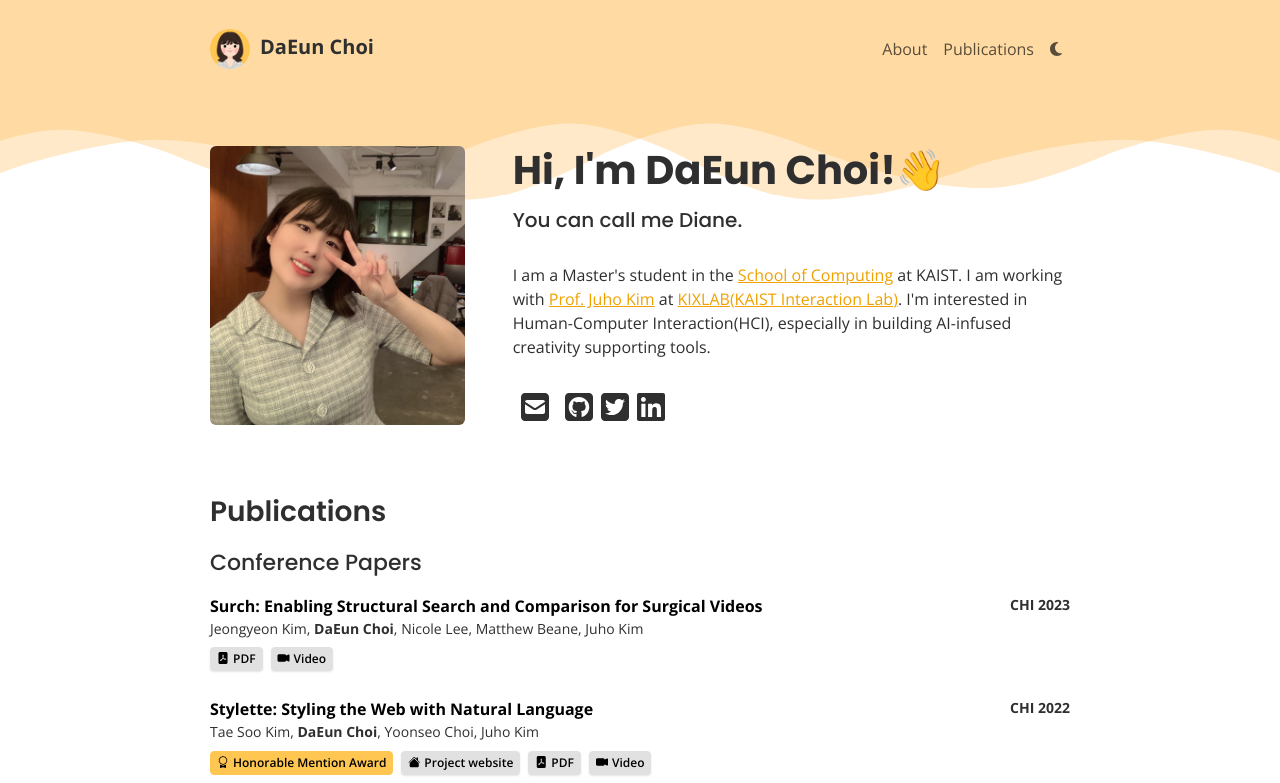
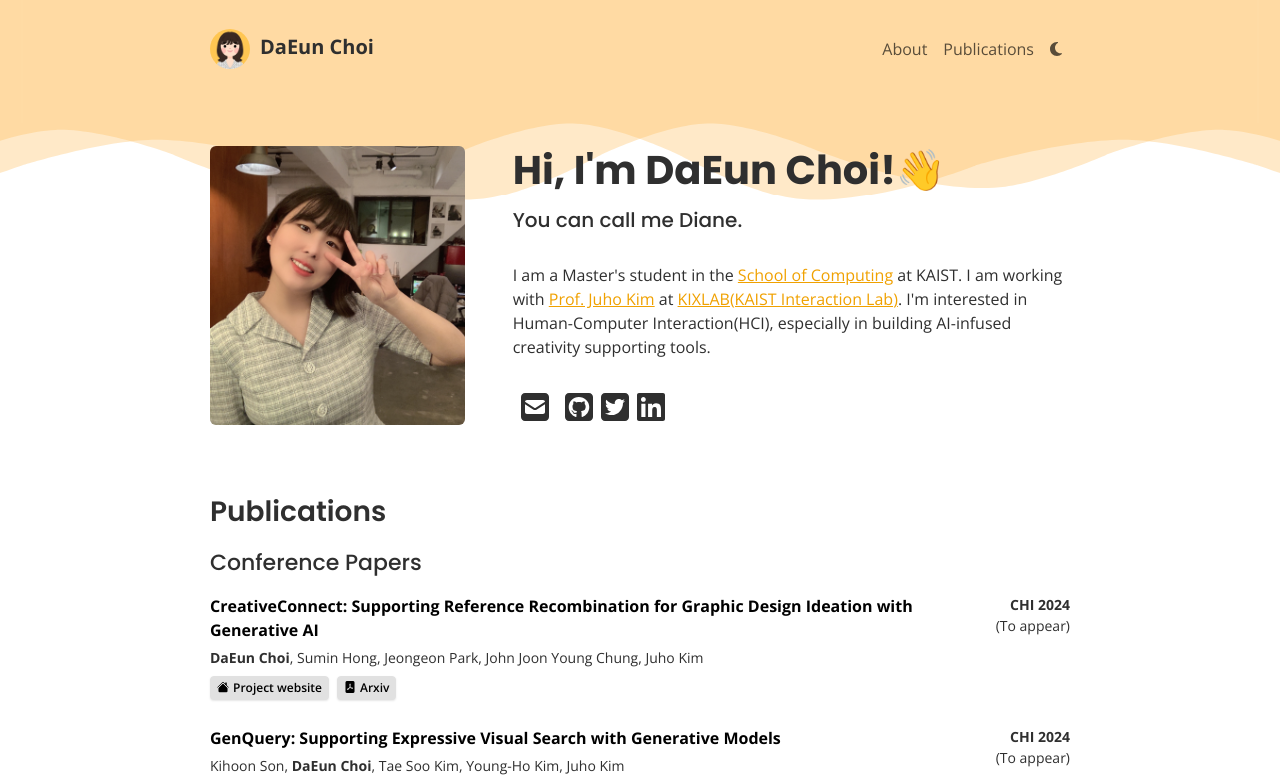
Before and after one commit to CheddarChoi/cheddarchoi.github.io, a React (Create React App) app: page / in a window 1280 px wide. Shown: the top 783 px of the page. Built offline with nearby package versions, Linux system fonts and the light colour scheme; some icons are missing.

Commit message:
Update publication list

```diff
--- a/src/components/publicationEntry.css
+++ b/src/components/publicationEntry.css
@@ -2,18 +2,18 @@ div.pub-entry {
   padding: 0.7rem 0;
 }
 
-.light a.pub-title {
-  /* margin-bottom: 5px; */
+.pub-title {
+  margin-bottom: 5px;
+}
+.pub-title a {
   font-size: 16px;
   font-weight: 700;
   text-decoration: none;
+}
+.light .pub-title a {
   color: black;
 }
-.dark a.pub-title {
-  /* margin-bottom: 5px; */
-  font-size: 15px;
-  font-weight: 700;
-  text-decoration: none;
+.dark .pub-title a {
   color: white;
 }
 
@@ -23,7 +23,10 @@ div.pub-entry {
 }
 .pub-title a:hover,
 .pub-name a:hover {
-  text-decoration: underline;
+  text-decoration: wavy underline #ffc651;
+}
+a.pub-title:hover {
+  text-decoration: wavy underline #ffc651;
 }
 
 div.pub-name,
@@ -31,6 +34,18 @@ div.pub-detail {
   font-size: 14px;
   font-weight: 400;
 }
+
+div.pub-venue {
+  width: 120px;
+  text-align: right;
+}
+@media screen and (max-width: 991px) {
+  div.pub-venue {
+    width: 100%;
+    text-align: left;
+  }
+}
+
 span.my-name {
   font-weight: 700;
 }
--- a/src/components/publicationEntry.js
+++ b/src/components/publicationEntry.js
@@ -26,14 +26,8 @@ function PublicationEntry({ publication }) {
     <div className="pub-entry">
       <div className="d-lg-flex justify-content-between">
         <div>
-          <a className="pub-title" href={publication.url}>
-            {publication.title}
-          </a>
-        </div>
-        <div className="pub-detail">
-          <b>{publication.conference}</b>
-          {publication.toappear ? " (To Appear)" : ""}
-        </div>
+          <div className="pub-title">
+            <a href={publication.url}>{publication.title}</a>
           </div>
           <div className="pub-name pb-1">
             {publication.authors.map((author, i) => (
@@ -50,7 +44,15 @@ function PublicationEntry({ publication }) {
               </>
             ))}
           </div>
-      <div className="pub-detail my-1">
+        </div>
+        <div className="pub-detail pub-venue">
+          <b>{publication.conference}</b>
+          <br className="d-none d-lg-block" />
+          {publication.toappear ? " (To appear)" : ""}
+        </div>
+      </div>
+
+      <div className="pub-detail my-1 mt-1">
         {publication.workshop && <div className="mb-2">{publication.workshop}</div>}
         {publication.award?.split(",").map((award) => (
           <PublicationButton href={null} icon="bi bi-award" text={award} award={true} />
@@ -61,6 +63,9 @@ function PublicationEntry({ publication }) {
             icon="bi bi-house-fill"
             text="Project website"
           />
+        )}
+        {publication.arxiv && (
+          <PublicationButton href={publication.arxiv} icon="bi bi-file-pdf-fill" text="Arxiv" />
         )}
         {publication.pdf && (
           <PublicationButton href={publication.pdf} icon="bi bi-file-pdf-fill" text="PDF" />
--- a/src/data/publications.json
+++ b/src/data/publications.json
@@ -1,4 +1,46 @@
 [
+  {
+    "title": "CreativeConnect: Supporting Reference Recombination for Graphic Design Ideation with Generative AI",
+    "url": "",
+    "conference": "CHI 2024",
+    "authors": [
+      { "name": "DaEun Choi" },
+      { "name": "Sumin Hong" },
+      { "name": "Jeongeon Park", "url": "https://jeongeonpark.com/" },
+      { "name": "John Joon Young Chung", "url": "https://johnr0.github.io/" },
+      { "name": "Juho Kim", "url": "https://juhokim.com/" }
+    ],
+    "toappear": true,
+    "arxiv": "https://arxiv.org/abs/2312.11949.pdf",
+    "website": "https://creativeconnect.kixlab.org"
+  },
+  {
+    "title": "GenQuery: Supporting Expressive Visual Search with Generative Models",
+    "url": "",
+    "conference": "CHI 2024",
+    "authors": [
+      { "name": "Kihoon Son", "url": "https://kihoonson.com/" },
+      { "name": "DaEun Choi" },
+      { "name": "Tae Soo Kim", "url": "https://taesookim.com/" },
+      { "name": "Young-Ho Kim", "url": "http://younghokim.net/" },
+      { "name": "Juho Kim", "url": "https://juhokim.com/" }
+    ],
+    "toappear": true,
+    "arxiv": "https://arxiv.org/abs/2310.01287",
+    "website": "https://genquery.kixlab.org"
+  },
+  {
+    "title": "Demystifying Tacit Knowledge in Graphic Design: Characteristics, Instances, Approaches, and Guidelines",
+    "url": "",
+    "conference": "CHI 2024",
+    "authors": [
+      { "name": "Kihoon Son", "url": "https://kihoonson.com/" },
+      { "name": "DaEun Choi" },
+      { "name": "Tae Soo Kim", "url": "https://taesookim.com/" },
+      { "name": "Juho Kim", "url": "https://juhokim.com/" }
+    ],
+    "toappear": true
+  },
   {
     "title": "Surch: Enabling Structural Search and Comparison for Surgical Videos",
     "url": "https://dl.acm.org/doi/abs/10.1145/3544548.3580772",
--- a/src/sections/publications.js
+++ b/src/sections/publications.js
@@ -20,12 +20,12 @@ function Publications() {
             <PublicationEntry publication={pub} />
           ))}
         </div>
-        <div className="mb-4">
+        {/* <div className="mb-4">
           <h3 className="m-0">Preprints</h3>
           {preprintData.map((pub) => (
             <PublicationEntry publication={pub} />
           ))}
-        </div>
+        </div> */}
       </div>
     </>
   );
```
Lines whose indentation alone changed are shown as unchanged.
